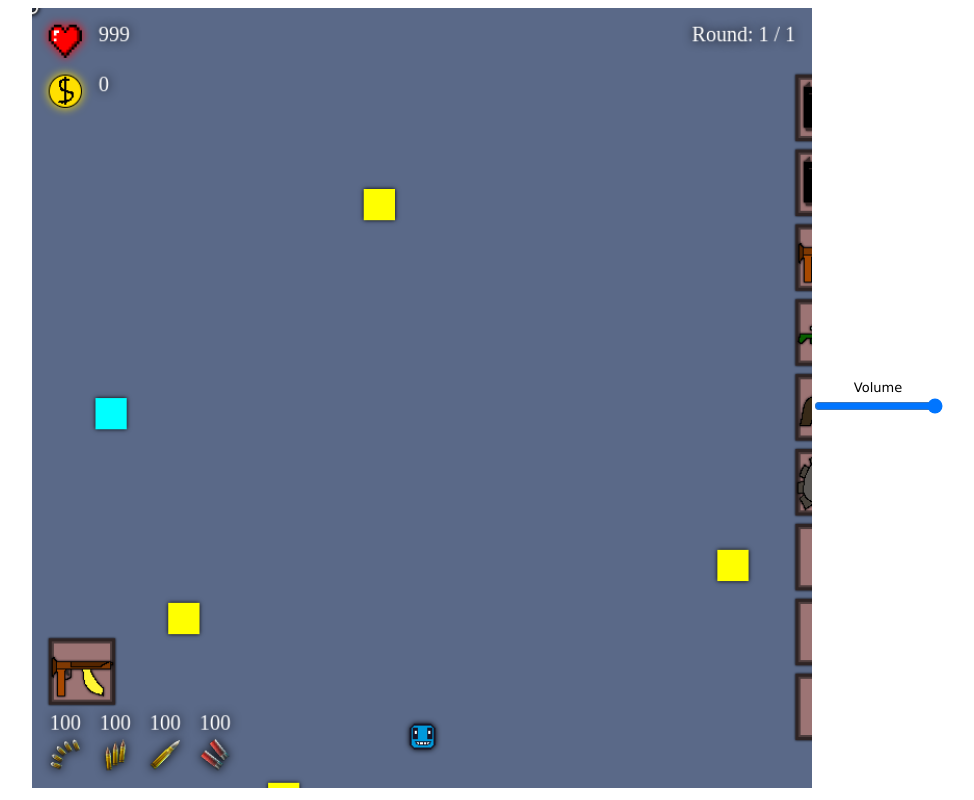
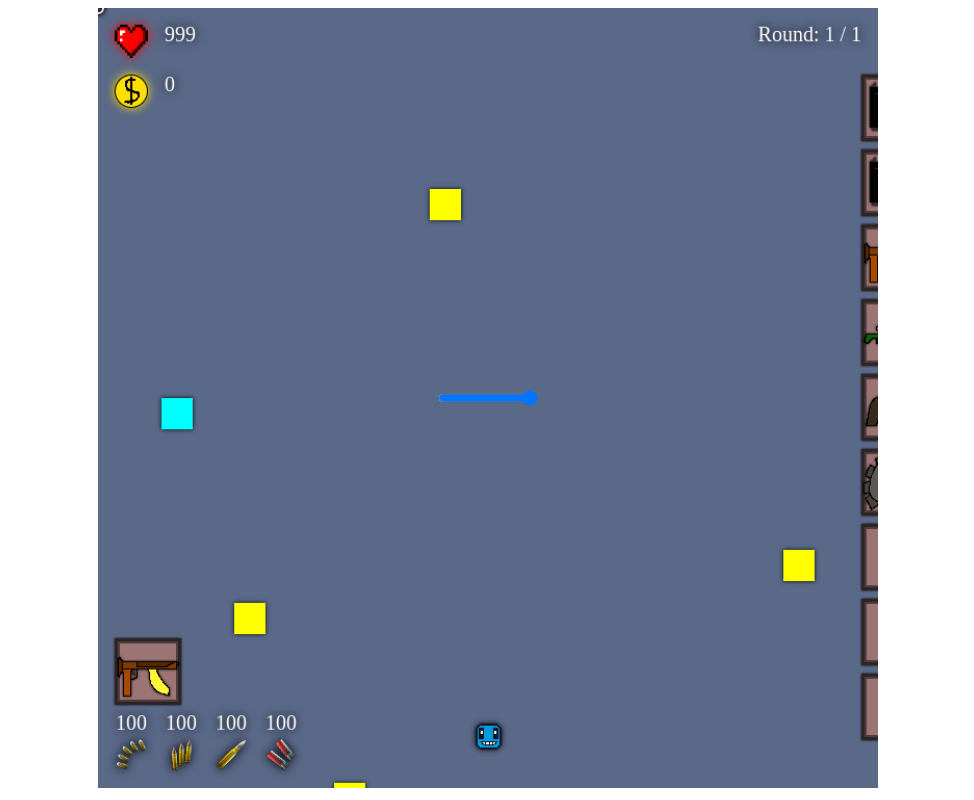
Before and after one commit to jameslinimk/the-blue-guy, a website: page website/index.html in a window 1280 px wide. Shown: the whole page, without its empty margins (152-1126 px from the left). Drawn offline with Linux system fonts and the light colour scheme.

Commit message:
Make volume slider work + seperate css

```diff
--- a/website/index.html
+++ b/website/index.html
@@ -16,18 +16,33 @@
 
     <link rel="icon" type="image/x-icon" href="./images/favicon.ico">
     <script src="./js/bundle.js" defer></script>
+    <style>
+        .centerChildren {
+            display: flex;
+            align-items: center;
+            justify-content: center;
+        }
+
+        .game {
+            cursor: none;
+            user-select: none;
+            -moz-user-select: none;
+            -webkit-user-select: none;
+            -ms-user-select: none;
+        }
+
+        .volumeSlider {
+            position: absolute;
+            width: 100px;
+            height: 300px;
+        }
+    </style>
 </head>
 
 <body style="overflow: hidden">
-    <div class="canvas-container" style="display: flex; align-items: center; justify-content: center;">
-        <canvas id="game"
-            style="cursor:none;user-select: none; -moz-user-select: none; -webkit-user-select: none; -ms-user-select: none;"></canvas>
-        <label class="label" style="text-align: center;">
-            <span class="field"
-                style="font-family: 'Lucida Sans', 'Lucida Sans Regular', 'Lucida Grande', 'Lucida Sans Unicode', Geneva, Verdana, sans-serif; font-size: small;">Volume</span>
-            </br>
-            <input id="volumeControl" type="range" min="0" max="100" step="1" value="100">
-        </label>
+    <div class="centerChildren">
+        <canvas id="game" class="game"></canvas>
+        <input id="volumeControl" type="range" min="0" max="100" step="1" value="100" class="volumeSlider">
     </div>
 </body>
 
--- a/website/js/bundle.js
+++ b/website/js/bundle.js
@@ -2384,6 +2384,12 @@ class SoundVolume {
 }
 const volume = new SoundVolume();
 exports.volume = volume;
+const button = document.getElementById("volumeControl");
+if (button) {
+    const changeVolume = () => volume.volume = parseInt(button.value) / 100;
+    button.oninput = changeVolume;
+    button.onchange = changeVolume;
+}
 class Sound {
     sound;
     constructor(source) {
```
Also changed, not shown: website/js/sound.ts (+7 -0 lines).
